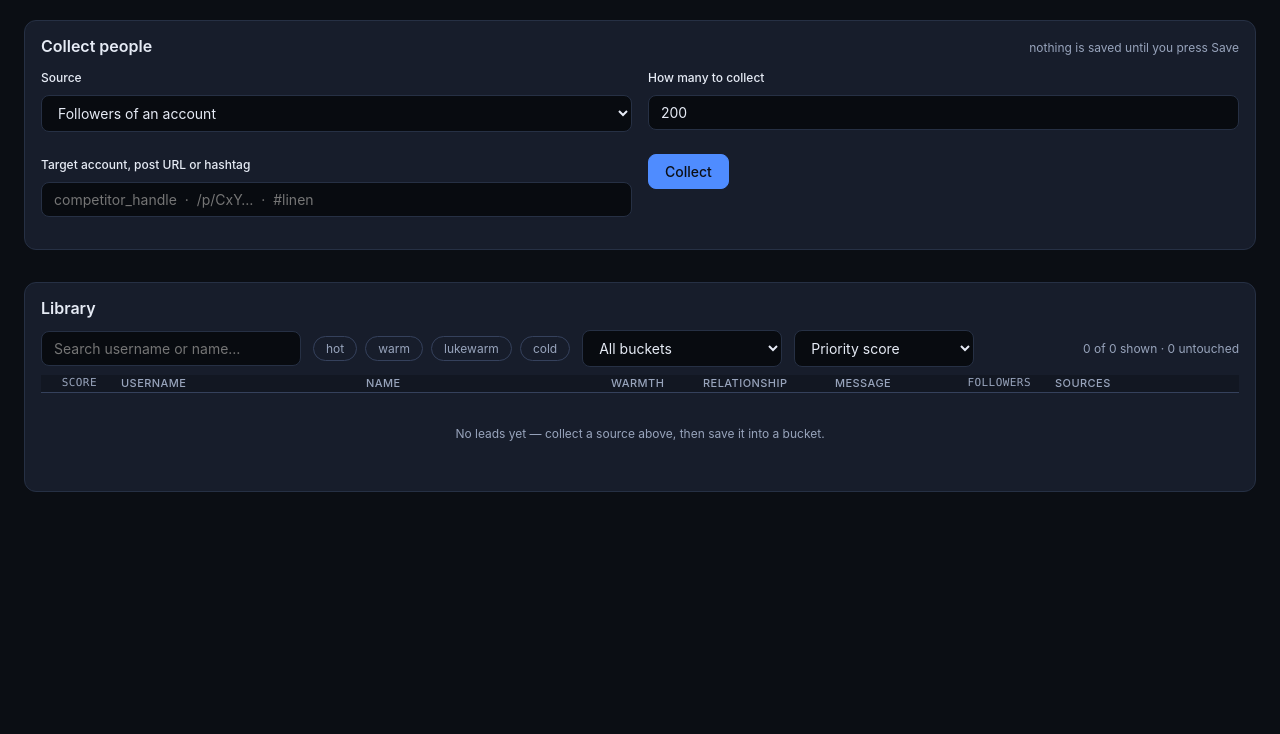
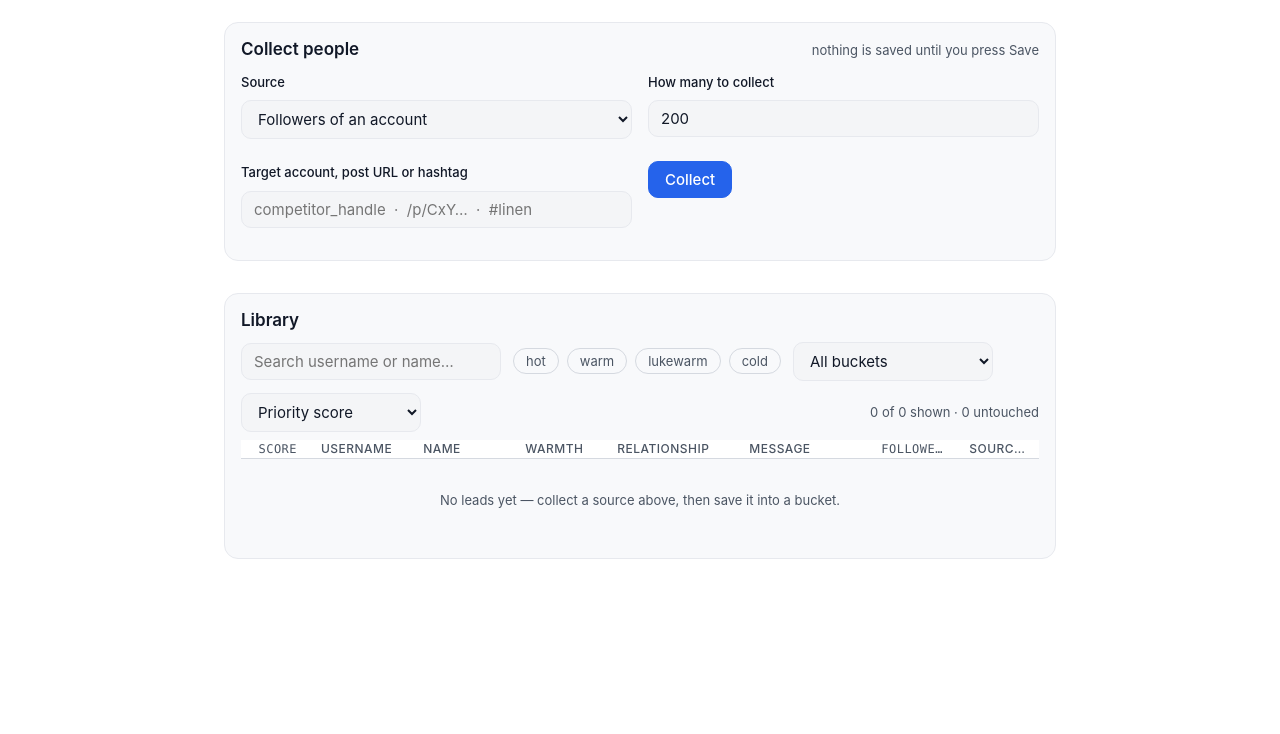
Before and after one commit to Ahmed-Sleem/ig-outreach-crm, a website with bundled scripts: page src/app/index.html in a window 1280 px wide. Shown: the part 66-800 px from the top of the page. Built offline with nearby package versions, Linux system fonts and the light colour scheme; some packages are replaced by stand-ins of ours.

Commit message:
Light theme by default; field helper/error slot and new UI components
- design/tokens.css: light palette is now :root (no theme toggle); font sizes,
  radii, content width and table height per the redesign; lifecycle/warmth/gov
  colours re-checked for >=4.5:1 on white; light heat ramp
- index.html, popup.html: drop the hard-coded data-theme="dark"
- lib/ui.js: field() renders hint as visible helper text and gains an error slot
  (aria-invalid, aria-describedby) plus a live .field controller; add segmented(),
  menu(), detailsLine() and banner() components

```diff
--- a/src/app/design/tokens.css
+++ b/src/app/design/tokens.css
@@ -6,8 +6,8 @@
  * verify.sh fails the build if one appears. This is not tidiness for its own sake:
  * a second place to define "primary blue" is how a UI ends up with four blues.
  *
- * Dark-first, because this tool sits next to Instagram tabs for long stretches.
- * Light theme is the same tokens re-bound under [data-theme="light"].
+ * Light-first: bright, calm and obvious, because the dashboard is read in short
+ * glances next to an Instagram tab. There is no theme toggle; :root is the theme.
  *
  * Adapted from the theme file of ig-analysis (MIT, Copyright (c) 2026 Ahmed
  * Sleem); see THIRD_PARTY_NOTICES.md. The lifecycle, warmth and layout tokens at
@@ -16,61 +16,61 @@
 
 :root {
   /* ---- Palette ---- */
-  --c-bg:            #0b0e14;
-  --c-bg-raised:     #121722;
-  --c-bg-inset:      #080b10;
-  --c-surface:       #171d2b;
-  --c-surface-hover: #1e2536;
-  --c-border:        #263044;
-  --c-border-strong: #35415c;
+  --c-bg:            #ffffff;
+  --c-bg-raised:     #ffffff;
+  --c-bg-inset:      #f4f5f7;
+  --c-surface:       #f8f9fb;
+  --c-surface-hover: #f0f2f5;
+  --c-border:        #e7e9ee;
+  --c-border-strong: #d5d9e0;
 
-  --c-text:          #e6ebf5;
-  --c-text-dim:      #98a4bc;
-  --c-text-faint:    #64708a;
-  --c-text-invert:   #0b0e14;
+  --c-text:          #111827;
+  --c-text-dim:      #4b5563;
+  --c-text-faint:    #6b7280;   /* >= 4.5:1 on white */
+  --c-text-invert:   #ffffff;
 
-  --c-primary:       #4f8cff;
-  --c-primary-hover: #6b9dff;
-  --c-primary-dim:   #1f3a66;
-  --c-primary-fade:  rgba(79, 140, 255, 0.12);
+  --c-primary:       #2563eb;
+  --c-primary-hover: #1d4ed8;
+  --c-primary-dim:   #dbe7ff;
+  --c-primary-fade:  rgba(37, 99, 235, 0.08);
 
-  --c-success:       #35d39a;
-  --c-success-fade:  rgba(53, 211, 154, 0.12);
-  --c-warning:       #f2b840;
-  --c-warning-fade:  rgba(242, 184, 64, 0.12);
-  --c-danger:        #ff6b6b;
-  --c-danger-fade:   rgba(255, 107, 107, 0.12);
-  --c-info:          #55c2e8;
-  --c-info-fade:     rgba(85, 194, 232, 0.12);
+  --c-success:       #15803d;
+  --c-success-fade:  rgba(21, 128, 61, 0.10);
+  --c-warning:       #b45309;
+  --c-warning-fade:  rgba(180, 83, 9, 0.10);
+  --c-danger:        #b91c1c;
+  --c-danger-fade:   rgba(185, 28, 28, 0.08);
+  --c-info:          #0369a1;
+  --c-info-fade:     rgba(3, 105, 161, 0.08);
 
-  /* Data-visualisation ramp. Ordered for categorical use. */
-  --c-viz-1: #4f8cff;
-  --c-viz-2: #35d39a;
-  --c-viz-3: #f2b840;
-  --c-viz-4: #c77dff;
-  --c-viz-5: #ff8fab;
-  --c-viz-6: #55c2e8;
+  /* Data-visualisation ramp. Ordered for categorical use (chart fills). */
+  --c-viz-1: #2563eb;
+  --c-viz-2: #15803d;
+  --c-viz-3: #b45309;
+  --c-viz-4: #7e22ce;
+  --c-viz-5: #be185d;
+  --c-viz-6: #0369a1;
 
-  /* Heatmap ramp: low -> high. */
-  --c-heat-0: #131a28;
-  --c-heat-1: #16324f;
-  --c-heat-2: #1a4f7a;
-  --c-heat-3: #2272a8;
-  --c-heat-4: #3fa0d4;
-  --c-heat-5: #7fd4f5;
+  /* Heatmap ramp: low -> high, tuned to read on a white card. */
+  --c-heat-0: #eef2f8;
+  --c-heat-1: #d3e3f7;
+  --c-heat-2: #a8cbef;
+  --c-heat-3: #6faede;
+  --c-heat-4: #3d8bc9;
+  --c-heat-5: #1d6aa8;
   /* Insufficient-sample cells get a distinct treatment, never a colour on the
      ramp — a thin cell must never look like a cold cell. */
-  --c-heat-na: repeating-linear-gradient(45deg, #131a28, #131a28 3px, #1a2334 3px, #1a2334 6px);
+  --c-heat-na: repeating-linear-gradient(45deg, #eef2f8, #eef2f8 3px, #e2e8f2 3px, #e2e8f2 6px);
 
   /* ---- Type ---- */
   --font-sans: -apple-system, BlinkMacSystemFont, "Segoe UI", system-ui, "Noto Sans", "Noto Sans Arabic", Roboto, sans-serif;
   --font-mono: ui-monospace, SFMono-Regular, "SF Mono", Menlo, Consolas, monospace;
 
-  --fs-xs:   11px;
-  --fs-sm:   12px;
-  --fs-base: 14px;
-  --fs-md:   16px;
-  --fs-lg:   20px;
+  --fs-xs:   12px;
+  --fs-sm:   13px;
+  --fs-base: 15px;
+  --fs-md:   17px;
+  --fs-lg:   22px;
   --fs-xl:   26px;
   --fs-2xl:  34px;
   --fs-3xl:  46px;
@@ -95,17 +95,17 @@
   --sp-8: 64px;
 
   /* ---- Shape ---- */
-  --r-sm:   4px;
-  --r-md:   8px;
-  --r-lg:   12px;
-  --r-xl:   16px;
+  --r-sm:   6px;
+  --r-md:   10px;
+  --r-lg:   14px;
+  --r-xl:   18px;
   --r-full: 999px;
 
-  --c-backdrop: rgba(0, 0, 0, 0.6);
+  --c-backdrop: rgba(17, 24, 39, 0.35);
 
-  --shadow-sm: 0 1px 2px rgba(0, 0, 0, 0.4);
-  --shadow-md: 0 4px 12px rgba(0, 0, 0, 0.35);
-  --shadow-lg: 0 12px 32px rgba(0, 0, 0, 0.45);
+  --shadow-sm: none;
+  --shadow-md: 0 4px 16px rgba(17, 24, 39, 0.08);
+  --shadow-lg: 0 12px 32px rgba(17, 24, 39, 0.12);
 
   /* ---- Motion ---- */
   --t-fast: 120ms ease;
@@ -113,13 +113,13 @@
 
   /* ---- Layout ---- */
   --sidebar-w: 232px;
-  --content-max: 1400px;
+  --content-max: 880px;
   --header-h: 56px;
   /* ---- CRM lifecycle states -------------------------------------------------
-   * One token per state the lead table can show, bound to the palette above so
-   * the light theme inherits the mapping for free. A state with no token is a
-   * state the UI cannot render honestly, which is why every value of RelState,
-   * DmState and the warmth tiers appears here. */
+   * One token per state the lead table can show, bound to the palette above so a
+   * badge is dark text on a soft tint of the same hue and stays readable on white.
+   * A state with no token is a state the UI cannot render honestly, which is why
+   * every value of RelState, DmState and the warmth tiers appears here. */
   --st-none:            var(--c-text-faint);
   --st-none-fade:       transparent;
   --st-queued:          var(--c-info);
@@ -130,8 +130,8 @@
   --st-following-fade:  var(--c-primary-fade);
   --st-mutual:          var(--c-success);
   --st-mutual-fade:     var(--c-success-fade);
-  --st-followed-by:     var(--c-viz-4);
-  --st-followed-by-fade: rgba(199, 125, 255, 0.12);
+  --st-followed-by:     #7e22ce;
+  --st-followed-by-fade: rgba(126, 34, 206, 0.10);
   --st-withdrawn:       var(--c-text-dim);
   --st-withdrawn-fade:  transparent;
   --st-unfollowed:      var(--c-danger);
@@ -143,7 +143,7 @@
   --dm-waiting:         var(--c-info);
   --dm-queued:          var(--c-warning);
   --dm-sent:            var(--c-primary);
-  --dm-sent-request:    var(--c-viz-5);
+  --dm-sent-request:    #be185d;
   --dm-replied:         var(--c-success);
   --dm-skipped:         var(--c-text-dim);
   --dm-unavailable:     var(--c-danger);
@@ -167,49 +167,8 @@
   --studio-w:     520px;
   --rail-w:       200px;
   --pill-w:       232px;
-  --table-max-h:  calc(100vh - 260px);
-}
-
-[data-theme="light"] {
-  --c-bg:            #f6f8fc;
-  --c-bg-raised:     #ffffff;
-  --c-bg-inset:      #eef2f8;
-  --c-surface:       #ffffff;
-  --c-surface-hover: #f2f5fa;
-  --c-border:        #dde4ef;
-  --c-border-strong: #c3cddd;
-
-  --c-text:          #131824;
-  --c-text-dim:      #56617a;
-  --c-text-faint:    #8a94a8;
-  --c-text-invert:   #ffffff;
-
-  --c-primary:       #2563eb;
-  --c-primary-hover: #1d4fd8;
-  --c-primary-fade:  rgba(37, 99, 235, 0.10);
-
-  --c-success:       #0f9d68;
-  --c-success-fade:  rgba(15, 157, 104, 0.10);
-  --c-warning:       #b7791f;
-  --c-warning-fade:  rgba(183, 121, 31, 0.10);
-  --c-danger:        #d64545;
-  --c-danger-fade:   rgba(214, 69, 69, 0.10);
-  --c-info:          #1b87ad;
-  --c-info-fade:     rgba(27, 135, 173, 0.10);
-
-  --c-heat-0: #eef2f8;
-  --c-heat-1: #d3e3f7;
-  --c-heat-2: #a8cbef;
-  --c-heat-3: #6faede;
-  --c-heat-4: #3d8bc9;
-  --c-heat-5: #1d6aa8;
-  --c-heat-na: repeating-linear-gradient(45deg, #eef2f8, #eef2f8 3px, #e2e8f2 3px, #e2e8f2 6px);
-
-  --c-backdrop: rgba(16, 24, 40, 0.45);
-
-  --shadow-sm: 0 1px 2px rgba(16, 24, 40, 0.06);
-  --shadow-md: 0 4px 12px rgba(16, 24, 40, 0.08);
-  --shadow-lg: 0 12px 32px rgba(16, 24, 40, 0.12);
+  /* The lead table caps its own height in CSS (not a number hard-coded in JS). */
+  --table-max-h:  min(70vh, 640px);
 }
 
 @media (prefers-reduced-motion: reduce) {
--- a/src/app/index.html
+++ b/src/app/index.html
@@ -1,5 +1,5 @@
 <!DOCTYPE html>
-<html lang="en" data-theme="dark">
+<html lang="en">
 <head>
   <meta charset="utf-8">
   <meta name="viewport" content="width=device-width, initial-scale=1">
```
Also changed, not shown: src/app/popup.html (+1 -1 lines), src/app/lib/ui.js.
